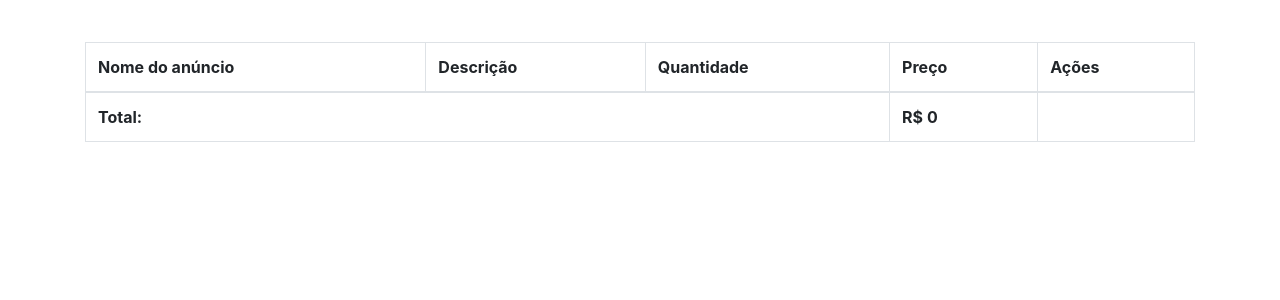
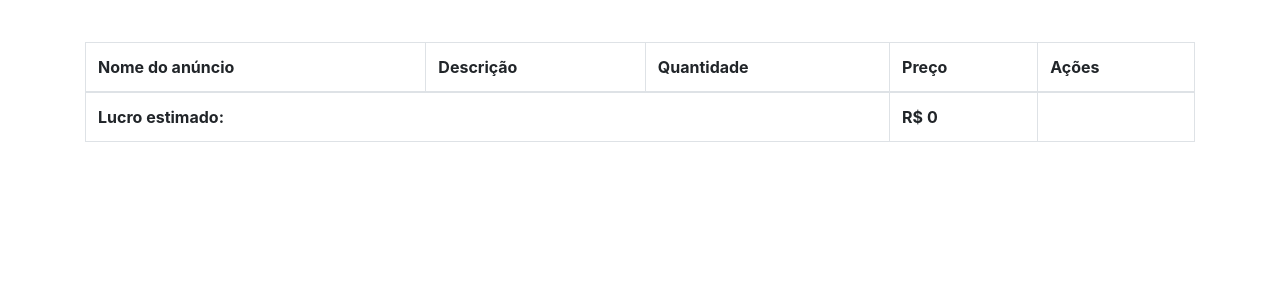
Before and after one commit to geraldofada/flea-market, a Django app: page /product/list/ in a window 1280 px wide. Shown: the part 258-558 px from the top of the page. Run offline with Django 3.2, Linux system fonts and the light colour scheme; the visitor is signed in with stand-in values (Sample User, id 1); data that the repository does not hold is empty; some libraries are stand-ins or nearby versions.

Commit message:
changed text

```diff
--- a/product/templates/product/list_by_user.html
+++ b/product/templates/product/list_by_user.html
@@ -105,7 +105,7 @@
             {% endfor %}
 
             <tr>
-                <td colspan="3"><strong>Total:</strong></td>
+                <td colspan="3"><strong>Lucro estimado:</strong></td>
                 <td id="total-price" data-price={{ total_per_page|unlocalize }}><strong>R$ {{ total_per_page|intcomma }}</strong></td>
             </tr>
         </tbody>
```
